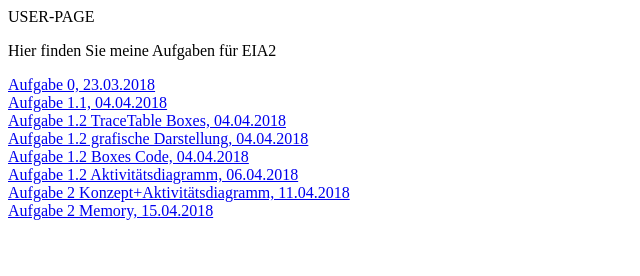
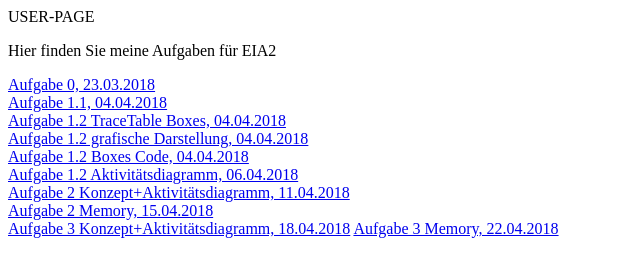
Before and after one commit to kempfsas/kempfsas.github.io, a plain HTML site: page index.html in a window 1280 px wide. Shown: the whole page, without its empty margins (0-640 px from the left). Drawn offline with Linux system fonts and the light colour scheme.

Commit message:
Aktualisiert

```diff
--- a/index.html
+++ b/index.html
@@ -16,5 +16,7 @@
 	<a href="https://kempfsas.github.io/EIA2/Aufgabe1/Aufgabe2.jpg" target="_blank">Aufgabe 1.2 Aktivitätsdiagramm, 06.04.2018</a><br>
 	<a href="https://kempfsas.github.io/EIA2/Aufgabe2/KonzeptAufgabe2.pdf" target="_blank">Aufgabe 2 Konzept+Aktivitätsdiagramm, 11.04.2018</a><br>
 	<a href="https://kempfsas.github.io/EIA2/Aufgabe2/Memory.html" target="_blank">Aufgabe 2 Memory, 15.04.2018</a><br>
+	<a href="https://kempfsas.github.io/EIA2/Aufgabe3/Aufgabe3.JPG" target="_blank">Aufgabe 3 Konzept+Aktivitätsdiagramm, 18.04.2018</a>
+	<a href="https://kempfsas.github.io/EIA2/Aufgabe3/Aufgabe3.html" target="_blank">Aufgabe 3 Memory, 22.04.2018</a><br>
 </body>
 </html>
```
Also changed, not shown: Steckbrief/steckbrief.htm (+1 -0 lines).
